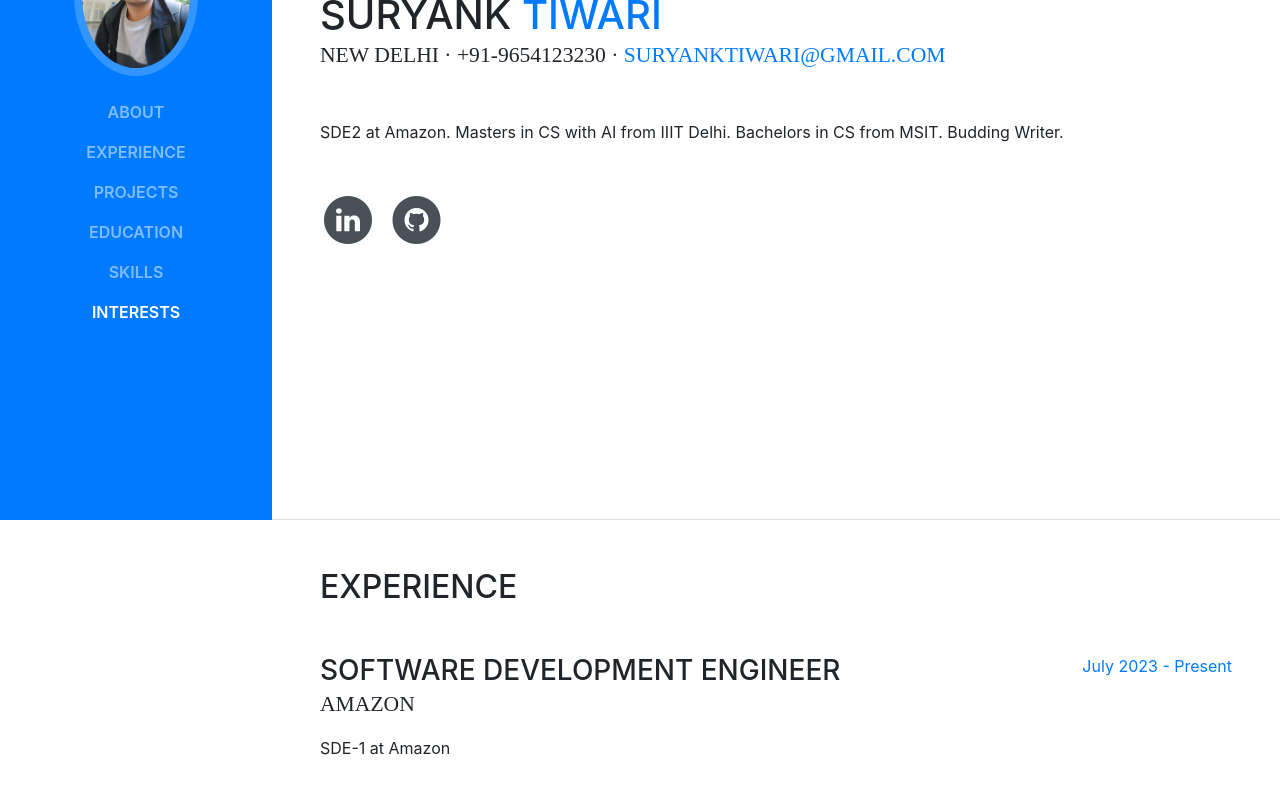
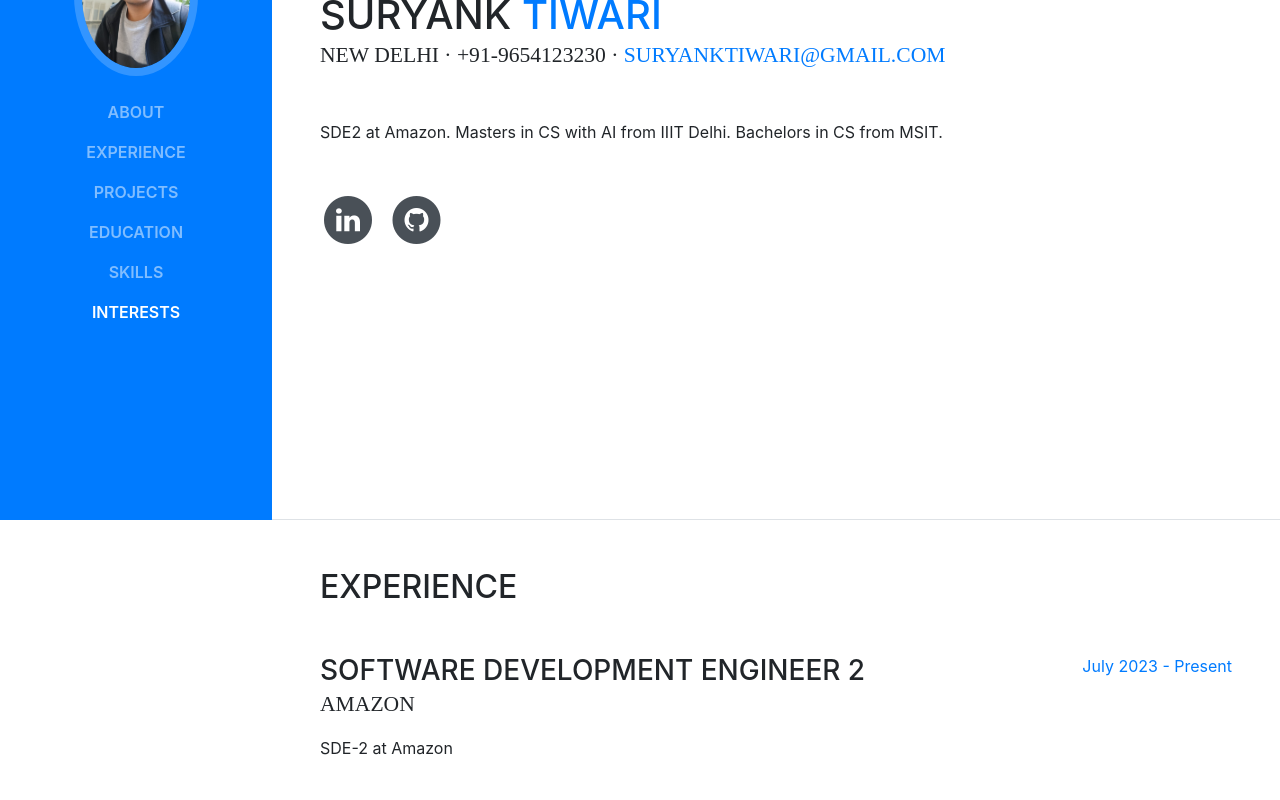
Before and after one commit to suryanktiwari/suryanktiwari.github.io, a website with bundled scripts: page index.html in a window 1280 px wide. Shown: the part 280-1080 px from the top of the page. Built offline with nearby package versions, Linux system fonts and the light colour scheme; a web font is replaced by a local one.

Commit message:
Update index.html

```diff
--- a/index.html
+++ b/index.html
@@ -72,7 +72,7 @@
           <div class="subheading mb-5">New Delhi · +91-9654123230 ·
 	    <a href="mailto:suryanktiwari@gmail.com">suryanktiwari@gmail.com </a>
           </div>
-          <p class="mb-5">SDE2 at Amazon. Masters in CS with AI from IIIT Delhi. Bachelors in CS from MSIT. Budding Writer.</p>
+          <p class="mb-5">SDE2 at Amazon. Masters in CS with AI from IIIT Delhi. Bachelors in CS from MSIT.</p>
           <ul class="list-inline list-social-icons mb-0">
             <li class="list-inline-item">
               <a href="https://www.linkedin.com/in/suryanktiwari/" target="_blank">
@@ -101,9 +101,9 @@
 
 	<div class="resume-item d-flex flex-column flex-md-row mb-5">
             <div class="resume-content mr-auto">
-              <h3 class="mb-0">Software Development Engineer</h3>
+              <h3 class="mb-0">Software Development Engineer 2</h3>
               <div class="subheading mb-3">Amazon</div>
-              <p>SDE-1 at Amazon</p>
+              <p>SDE-2 at Amazon</p>
             </div>
             <div class="resume-date text-md-right">
               <span class="text-primary">July 2023 - Present</span>
```
